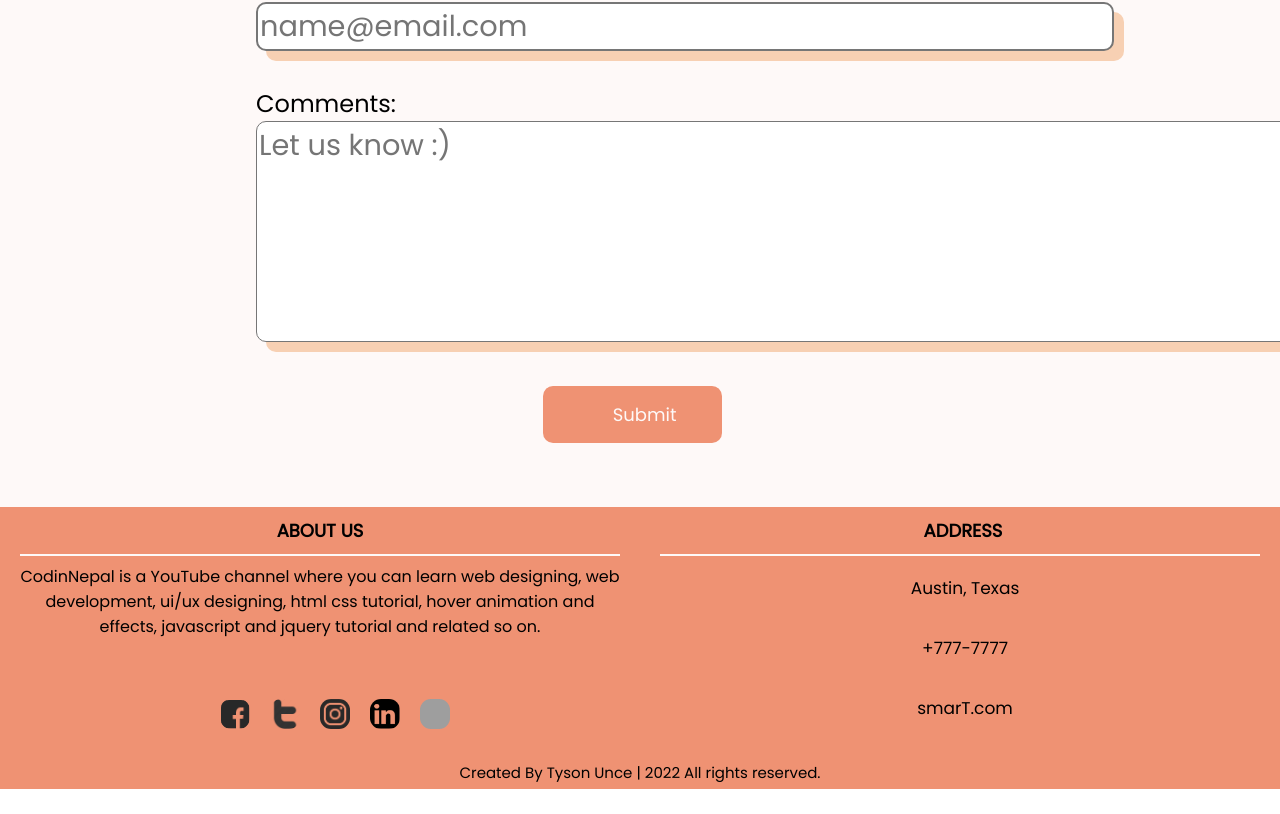
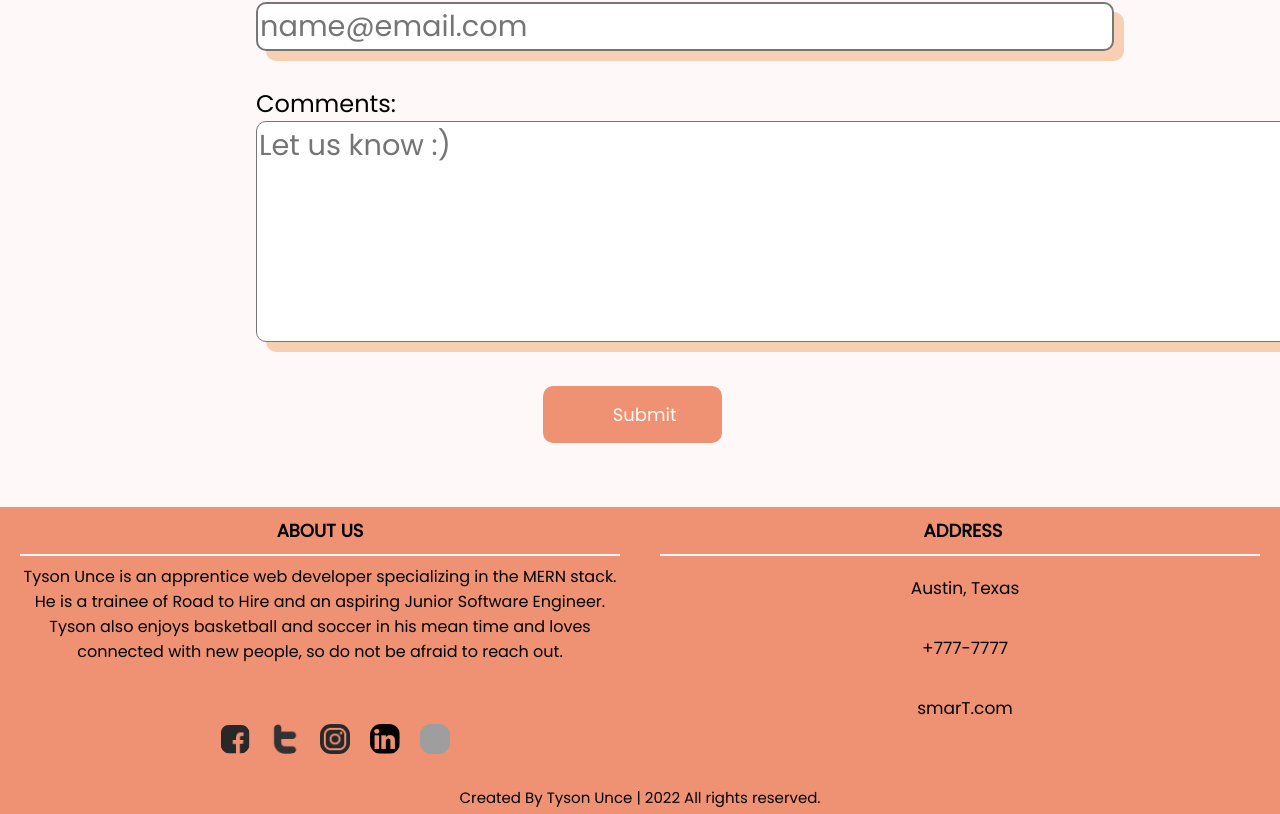
Before and after one commit to tyson-unce/smarTecomAppFINAL, a React (Create React App) app: page /contact in a window 1280 px wide. Shown: the part 375-1189 px from the top of the page. Before the commit the page ends 1164 px from the top, so only its background shows below. Built offline with nearby package versions, Linux system fonts and the light colour scheme; grey boxes are pictures that could not be loaded.

Commit message:
adding footer text

```diff
--- a/src/components/Footer.jsx
+++ b/src/components/Footer.jsx
@@ -10,10 +10,11 @@ const Footer = () => {
 					<h2>About us</h2>
 					<div className='content'>
 						<p>
-							CodinNepal is a YouTube channel where you can learn web designing,
-							web development, ui/ux designing, html css tutorial, hover
-							animation and effects, javascript and jquery tutorial and related
-							so on.
+							Tyson Unce is an apprentice web developer specializing in the MERN
+							stack. He is a trainee of Road to Hire and an aspiring Junior
+							Software Engineer. Tyson also enjoys basketball and soccer in his
+							mean time and loves connected with new people, so do not be afraid
+							to reach out.
 						</p>
 						<br />
 						<br />
```
